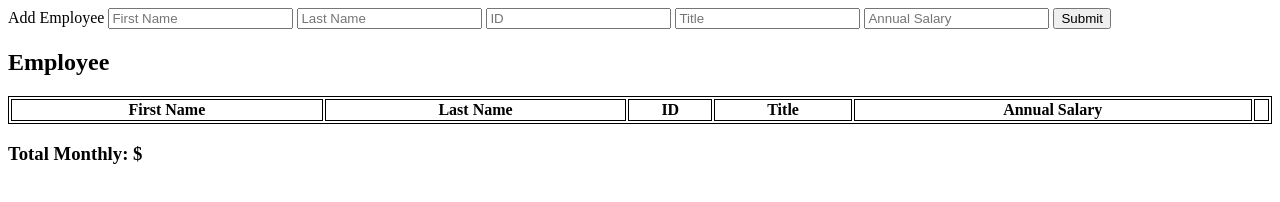
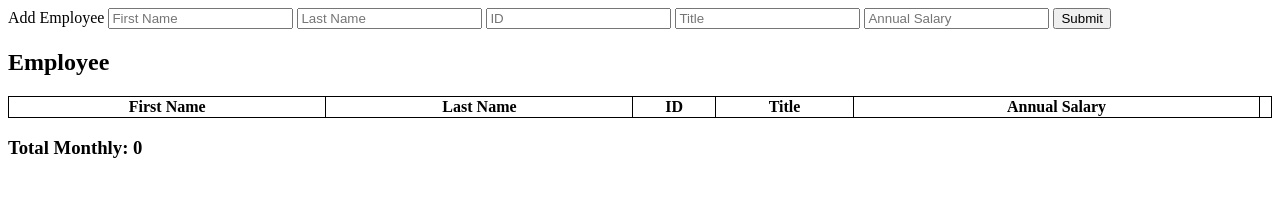
Before and after one commit to KatieStairs/weekend-jquery-salary-calculator, a plain HTML site: page index.html in a window 1280 px wide. Drawn offline with Linux system fonts and the light colour scheme.

Commit message:
Got the color to change. Completed base mode

```diff
--- a/index.html
+++ b/index.html
@@ -32,8 +32,11 @@
             </tr>
         </thead>
         <tbody id="employeesTable">
+            <!-- javascript populated data -->
         </tbody>
     </table>
-    <h3>Total Monthly: $<span id="remainingMonthlyBudget"></span></h3>
+    <footer id="remMonthlyBudget">
+    <h3>Total Monthly: <span id="remainingMonthlyBudget"></span></h3>
+    </footer>
 </body>
 </html>
--- a/main.css
+++ b/main.css
@@ -4,8 +4,9 @@ table{
 
 table, th, td {
     border: 1px solid;
+    border-collapse: collapse;
 }
 
-.remainingMonthlyBudget {
-
+.overBudgetText {
+    color: red;
 }
--- a/script.js
+++ b/script.js
@@ -2,7 +2,7 @@ $(document).ready(readyNow);{
     //console.log('hi')
 }
 
-//let totalMonthly = monthlySalaryBalance;
+//Global variables between .ready and function readyNow
 
 let employeeInfo = [];
 
@@ -13,6 +13,7 @@ function readyNow(){
     let monthlyPayoutBudget = $('#remainingMonthlyBudget')
     monthlyPayoutBudget.empty()
     renderEmployeeTable()
+    calculateMonthlySalaryBalance()
 }
 
 function deleteEmployeeButton(){
@@ -59,8 +60,8 @@ function employeeSubmissionButton(){
 
 function renderEmployeeTable(){
     $('#employeesTable').empty();
-    for (let i = 0; i < employeeInfo.length; i++) {
-    $('#employeesTable').append(`
+    for (let i = 0; i < employeeInfo.length; i++) { //let employee of employeeInfo would have worked too. //employee.firstname instead of employeeInfo[i].firstName
+     $('#employeesTable').append(`
         <tr>
             <td>${employeeInfo[i].firstName}</td>
             <td>${employeeInfo[i].lastName}</td>
@@ -86,7 +87,12 @@ function calculateMonthlySalaryBalance(){
     }
 
     console.log(monthlySalaryBalance)
-    $('#remainingMonthlyBudget').append(monthlySalaryBalance) //+ If (monthlySalaryBalance>20000){
- //       color: #ff000
-   // })
+
+    $('#remainingMonthlyBudget').text(monthlySalaryBalance) //.text maybe? was .append
+        if (monthlySalaryBalance > 20000) {
+        $('#remainingMonthlyBudget').addClass('overBudgetText')
+    } else {
+        $('#remainingMonthlyBudget').removeClass('overBudgetText')
+    }
+
 }
```
